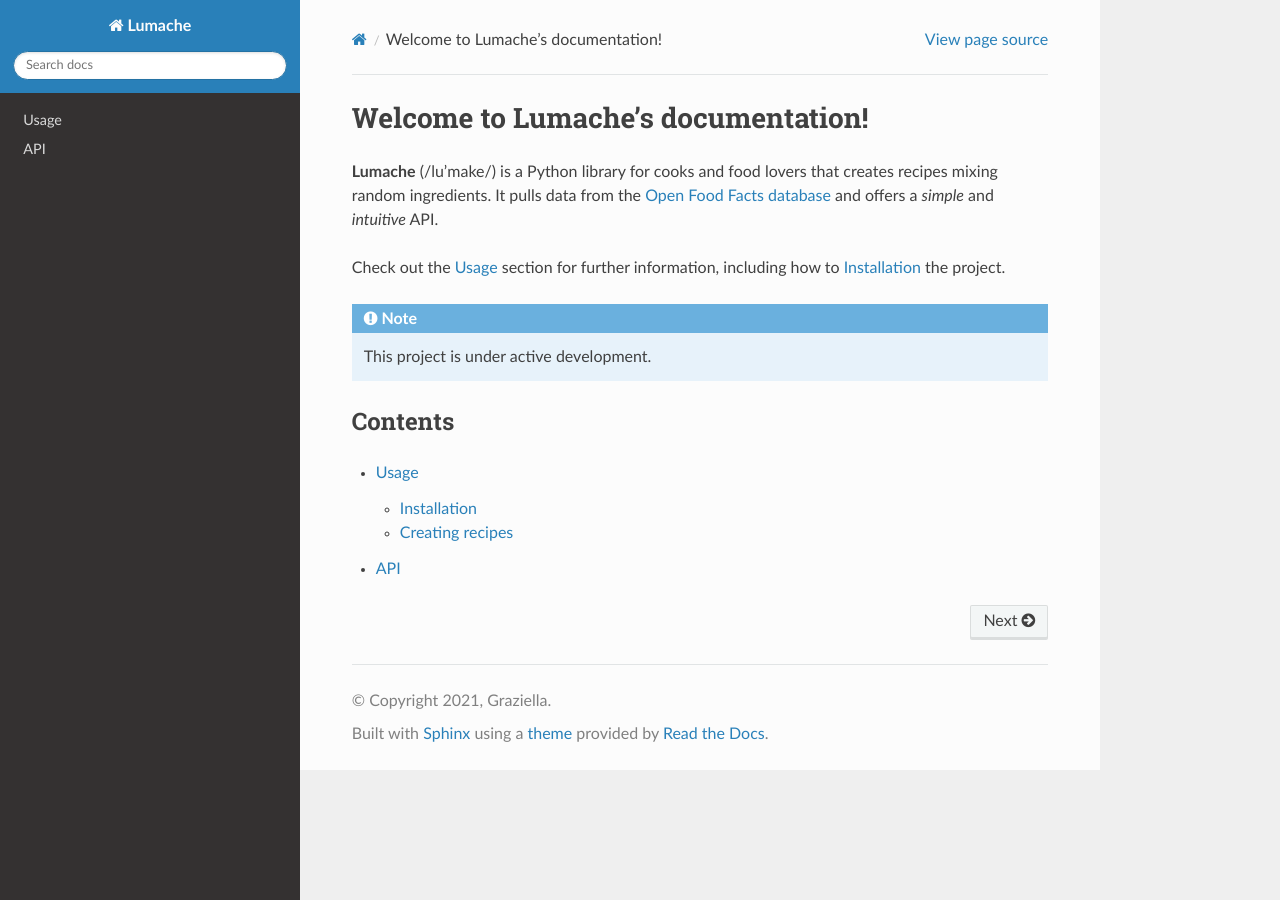
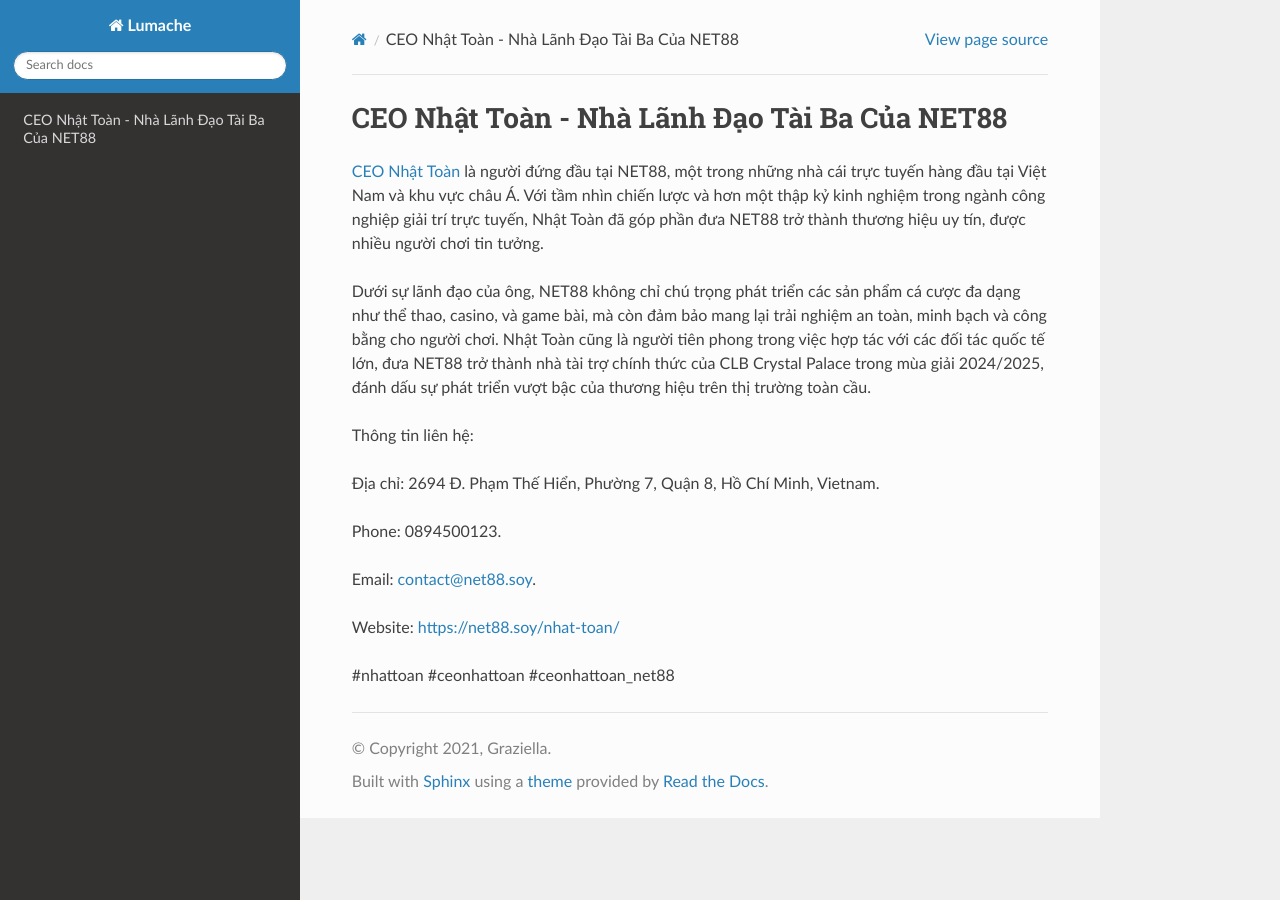
Before and after one commit to dtri8785/1ceonhattoan, a Sphinx documentation site: the page built from docs/source/index.rst, in a window 1280 px wide. Built offline with Sphinx 7.4.7 and the Read the Docs theme 3.1.0, drawn with Linux system fonts in a browser that asks for light colours.

Commit message:
Update index.rst

```diff
--- a/docs/source/index.rst
+++ b/docs/source/index.rst
@@ -1,22 +1,18 @@
-Welcome to Lumache's documentation!
+CEO Nhật Toàn - Nhà Lãnh Đạo Tài Ba Của NET88
 ===================================
 
-**Lumache** (/lu'make/) is a Python library for cooks and food lovers
-that creates recipes mixing random ingredients.
-It pulls data from the `Open Food Facts database <https://world.openfoodfacts.org/>`_
-and offers a *simple* and *intuitive* API.
+`CEO Nhật Toàn <https://net88.soy/nhat-toan/>`_ là người đứng đầu tại NET88, một trong những nhà cái trực tuyến hàng đầu tại Việt Nam và khu vực châu Á. Với tầm nhìn chiến lược và hơn một thập kỷ kinh nghiệm trong ngành công nghiệp giải trí trực tuyến, Nhật Toàn đã góp phần đưa NET88 trở thành thương hiệu uy tín, được nhiều người chơi tin tưởng.
 
-Check out the :doc:`usage` section for further information, including
-how to :ref:`installation` the project.
+Dưới sự lãnh đạo của ông, NET88 không chỉ chú trọng phát triển các sản phẩm cá cược đa dạng như thể thao, casino, và game bài, mà còn đảm bảo mang lại trải nghiệm an toàn, minh bạch và công bằng cho người chơi. Nhật Toàn cũng là người tiên phong trong việc hợp tác với các đối tác quốc tế lớn, đưa NET88 trở thành nhà tài trợ chính thức của CLB Crystal Palace trong mùa giải 2024/2025, đánh dấu sự phát triển vượt bậc của thương hiệu trên thị trường toàn cầu.
 
-.. note::
+Thông tin liên hệ:
 
-   This project is under active development.
+Địa chỉ: 2694 Đ. Phạm Thế Hiển, Phường 7, Quận 8, Hồ Chí Minh, Vietnam.
 
-Contents
---------
+Phone: 0894500123.
 
-.. toctree::
+Email: contact@net88.soy.
 
-   usage
-   api
+Website: https://net88.soy/nhat-toan/
+
+#nhattoan #ceonhattoan #ceonhattoan_net88
```
